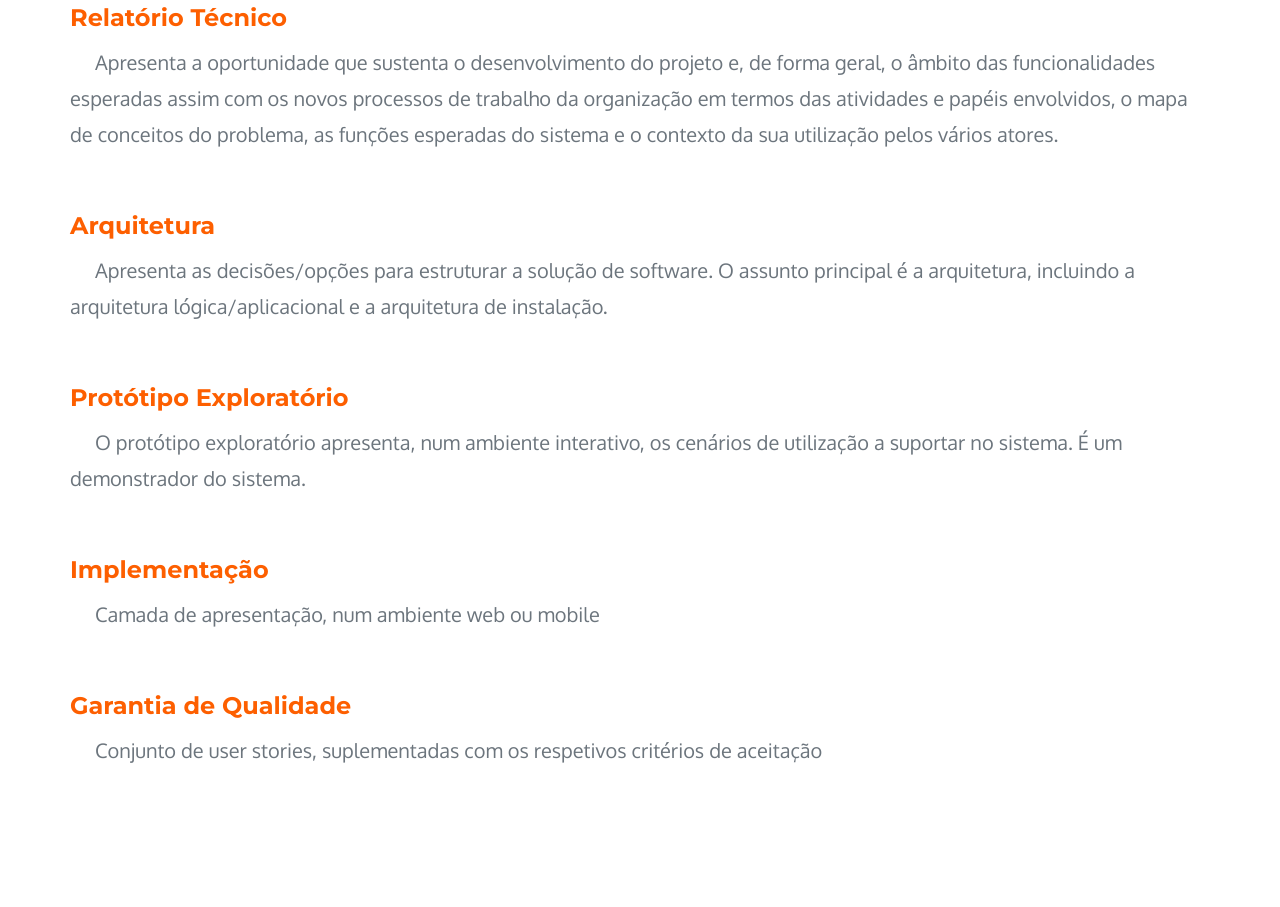
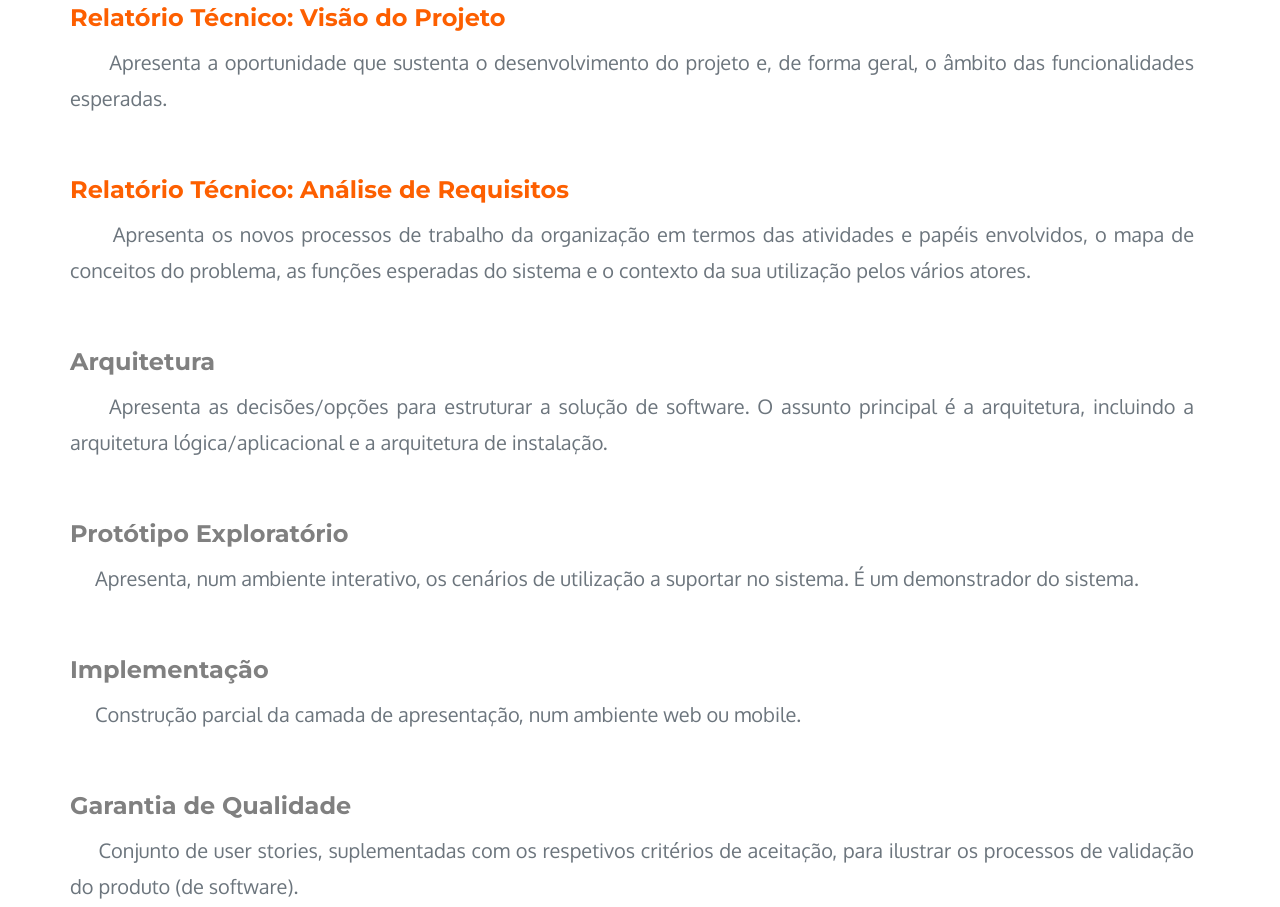
Before and after one commit to BrunoCaseiro/CityParking, a plain HTML site: page documents.html in a window 1280 px wide. Shown: the part 791-1698 px from the top of the page. Drawn offline with Linux system fonts and the light colour scheme.

Commit message:
Alterações na documentação e no saber mais.

```diff
--- a/documents.html
+++ b/documents.html
@@ -37,12 +37,12 @@
                         <li class="nav-item dropdown">
                                 <a class="nav-link dropdown-toggle" href="documents.html" id="dropdown04" data-toggle="dropdown" aria-haspopup="true" aria-expanded="false">Documentação</a>
                                 <div class="dropdown-menu" aria-labelledby="dropdown04">
-                                  <a class="dropdown-item" href="">Glossário</a>
-                                  <a class="dropdown-item" href="">Relatório Técnico</a>
-                                  <a class="dropdown-item" href="">Arquitetura</a>
-                                  <a class="dropdown-item" href="">Protótipo Exploratório</a>
-                                  <a class="dropdown-item" href="">Implementação</a>
-                                  <a class="dropdown-item" href="">Garantia de Qualidade</a>
+                                  <a class="dropdown-item" href="documents.html">Glossário</a>
+                                  <a class="dropdown-item" href="documents.html">Relatório Técnico</a>
+                                  <a class="dropdown-item" href="documents.html">Arquitetura</a>
+                                  <a class="dropdown-item" href="documents.html">Protótipo Exploratório</a>
+                                  <a class="dropdown-item" href="documents.html">Implementação</a>
+                                  <a class="dropdown-item" href="documents.html">Garantia de Qualidade</a>
                                 </div>
                             </li>
                         <li class="nav-item">
@@ -86,7 +86,7 @@
                             <!-- Glossário -->
                             <div class="col-md-30 pr-md-2 mb-1 element-animate ">
                                 <div class="media block-10 d-block text-left">
-                                    <div class="media-body">
+                                    <div class="media-body text-justify">
                                         <h4><a href="pdfs/Projeto AMS - Objetivos e Plano.pdf">Glossário</a></h4>
                                         <p>&nbsp;&nbsp;&nbsp;&nbsp;&nbsp;O glossário descreve o vocabulário próprio
                                             do projeto.</p>
@@ -94,16 +94,29 @@
                                     </div>
                                 </div>
                             </div>
-                            <!-- Relatório Técnico -->
+                            <!-- Relatório Técnico: Visão do Projeto -->
                             <div class="col-md-30 pr-md-2 mb-1 element-animate ">
                                 <div class="media block-10 d-block text-left">
-                                    <div class="media-body">
-                                        <h4><a href="pdfs/Projeto AMS - Objetivos e Plano.pdf">Relatório Técnico</a></h4>
-                                        <p>&nbsp;&nbsp;&nbsp;&nbsp;&nbsp;Apresenta a oportunidade que sustenta o
-                                            desenvolvimento do projeto e, de forma geral, o âmbito das funcionalidades
-                                            esperadas assim com os novos processos de trabalho da organização em termos
-                                            das atividades e papéis envolvidos, o mapa de conceitos do problema, as
-                                            funções esperadas do sistema e o contexto da sua utilização pelos vários atores.</p>
+                                    <div class="media-body text-justify">
+                                        <h4><a href="pdfs/Projeto AMS - Objetivos e Plano.pdf">Relatório Técnico: Visão do Projeto</a></h4>
+                                        <p>&nbsp;&nbsp;&nbsp;&nbsp;&nbsp;
+                                            Apresenta a oportunidade que sustenta o desenvolvimento do projeto e, de forma geral, o
+                                            âmbito das funcionalidades esperadas.
+                                          </p>
+                                        <br />
+                                    </div>
+                                </div>
+                            </div>
+                            <!-- Relatório Técnico: Análise de Requisitos -->
+                            <div class="col-md-30 pr-md-2 mb-1 element-animate ">
+                                <div class="media block-10 d-block text-left">
+                                    <div class="media-body text-justify">
+                                        <h4><a href="pdfs/Projeto AMS - Objetivos e Plano.pdf">Relatório Técnico: Análise de Requisitos</a></h4>
+                                        <p>&nbsp;&nbsp;&nbsp;&nbsp;&nbsp;
+                                                Apresenta os novos processos de trabalho da organização em termos
+                                                das atividades e papéis envolvidos, o mapa de conceitos do problema, as
+                                                funções esperadas do sistema e o contexto da sua utilização pelos vários atores.
+                                        </p>
                                         <br />
                                     </div>
                                 </div>
@@ -111,8 +124,9 @@
                             <!-- Arquitetura -->
                             <div class="col-md-30 pr-md-2 mb-1 element-animate ">
                                 <div class="media block-10 d-block text-left">
-                                    <div class="media-body">
-                                        <h4><a href="pdfs/Projeto AMS - Objetivos e Plano.pdf">Arquitetura</a></h4>
+                                    <div class="media-body text-justify">
+                                        <h4><a style="color: grey">Arquitetura</a></h4>
+                                        <!-- <h4><a href="pdfs/Projeto AMS - Objetivos e Plano.pdf" style="color: grey">Arquitetura</a></h4> -->
                                         <p>&nbsp;&nbsp;&nbsp;&nbsp;&nbsp;Apresenta as decisões/opções para estruturar a solução de
                                             software. O assunto principal é a arquitetura, incluindo a arquitetura lógica/aplicacional
                                             e a arquitetura de instalação.</p>
@@ -123,9 +137,10 @@
                             <!-- Protótipo Exploratório -->
                             <div class="col-md-30 pr-md-2 mb-1 element-animate ">
                                 <div class="media block-10 d-block text-left">
-                                    <div class="media-body">
-                                        <h4><a href="pdfs/Projeto AMS - Objetivos e Plano.pdf">Protótipo Exploratório</a></h4>
-                                        <p>&nbsp;&nbsp;&nbsp;&nbsp;&nbsp;O protótipo exploratório apresenta, num ambiente interativo,
+                                    <div class="media-body text-justify">
+                                        <h4><a style="color: grey">Protótipo Exploratório</a></h4>
+                                        <!-- <h4><a href="pdfs/Projeto AMS - Objetivos e Plano.pdf">Protótipo Exploratório</a></h4> -->
+                                        <p>&nbsp;&nbsp;&nbsp;&nbsp;&nbsp;Apresenta, num ambiente interativo,
                                             os cenários de utilização a suportar no sistema. É um demonstrador do sistema.</p>
                                         <br />
                                     </div>
@@ -134,9 +149,11 @@
                             <!-- Implementação -->
                             <div class="col-md-30 pr-md-2 mb-1 element-animate ">
                                 <div class="media block-10 d-block text-left">
-                                    <div class="media-body">
-                                        <h4><a href="pdfs/Projeto AMS - Objetivos e Plano.pdf">Implementação</a></h4>
-                                        <p>&nbsp;&nbsp;&nbsp;&nbsp;&nbsp;Camada de apresentação, num ambiente web ou mobile</p>
+                                    <div class="media-body text-justify">
+                                        <h4><a style="color: grey">Implementação</a></h4>
+                                        <!-- <h4><a href="pdfs/Projeto AMS - Objetivos e Plano.pdf">Implementação</a></h4> -->
+                                        <p>&nbsp;&nbsp;&nbsp;&nbsp;&nbsp;Construção parcial da camada de apresentação, num ambiente web
+                                            ou mobile. </p>
                                         <br />
                                     </div>
                                 </div>
@@ -144,10 +161,11 @@
                             <!-- Garantia de Qualidade -->
                             <div class="col-md-30 pr-md-2 mb-1 element-animate ">
                                 <div class="media block-10 d-block text-left">
-                                    <div class="media-body">
-                                        <h4><a href="pdfs/Projeto AMS - Objetivos e Plano.pdf">Garantia de Qualidade</a></h4>
+                                    <div class="media-body text-justify">
+                                        <h4><a style="color: grey">Garantia de Qualidade</a></h4>
+                                        <!-- <h4><a href="pdfs/Projeto AMS - Objetivos e Plano.pdf">Garantia de Qualidade</a></h4> -->
                                         <p>&nbsp;&nbsp;&nbsp;&nbsp;&nbsp;Conjunto de user stories, suplementadas com os respetivos
-                                            critérios de aceitação</p>
+                                            critérios de aceitação, para ilustrar os processos de validação do produto (de software).</p>
                                         <br />
                                     </div>
                                 </div>
```
Also changed, not shown: about.html (+7 -7 lines), contact.html (+6 -6 lines), index.html (+6 -6 lines), knowmore.html (+17 -10 lines).
